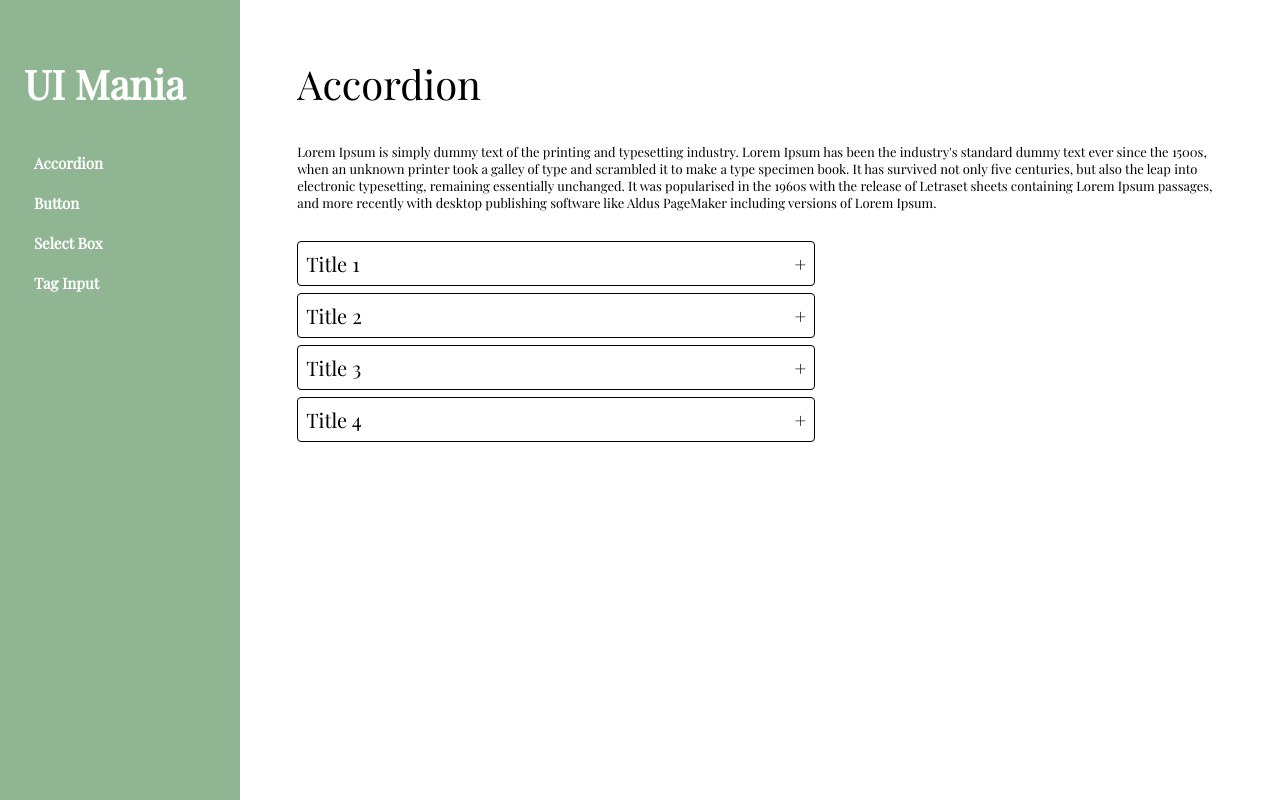
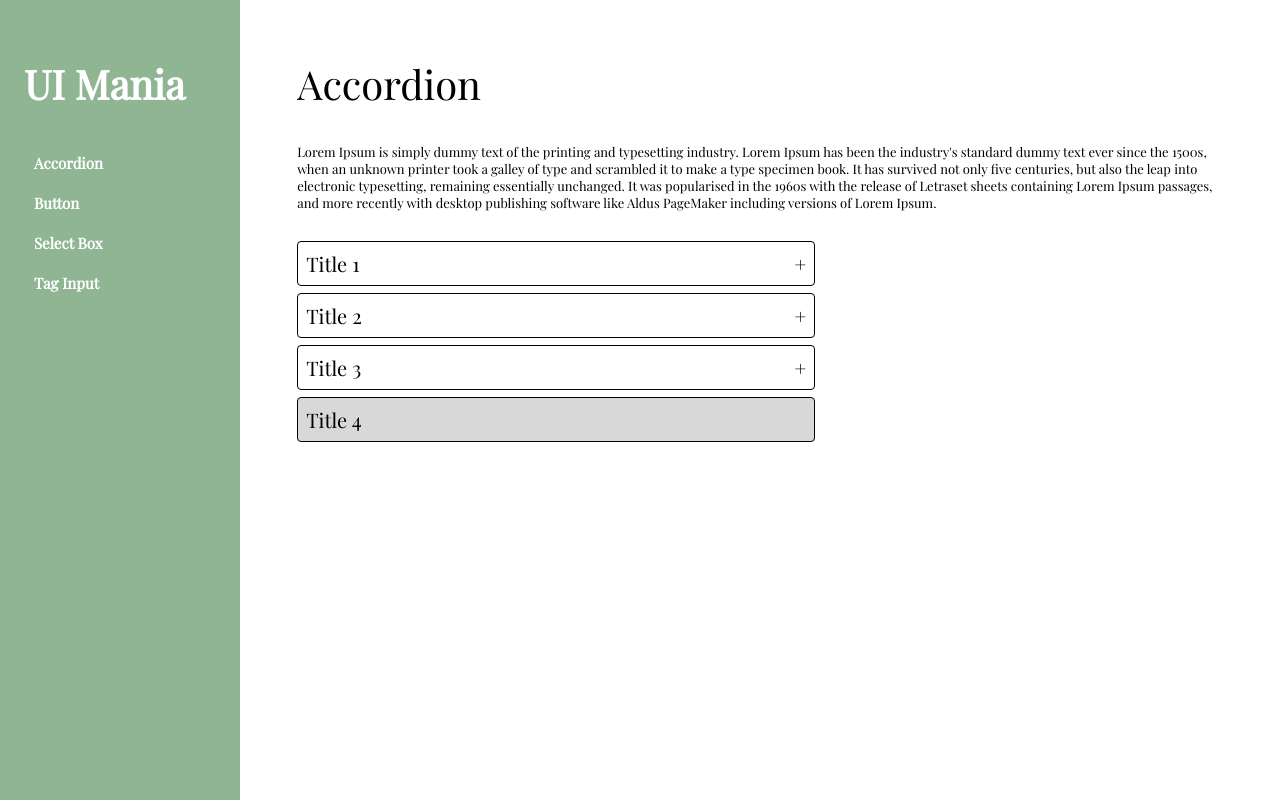
Before and after one commit to maniazurek/React-Custom-UI-Component-Library, a React (Create React App) app: page /accordion in a window 1280 px wide. Built offline with nearby package versions, Linux system fonts and the light colour scheme.

Commit message:
added accordion component

```diff
--- a/src/components-UI/AccordionUI.js
+++ b/src/components-UI/AccordionUI.js
@@ -15,10 +15,14 @@ const AccordionUI = ({ accordionData }) => {
     <div>
       {accordionData.map((accordion, event) => (
         <div>
-          <AccordionTitle onClick={() => onAccordionToggle(event)}>
-            <div>{accordion.title}</div>
-            <span>{isOpen === event ? "-" : "+"}</span>
-          </AccordionTitle>
+          {accordion.disabled === "false" ? (
+            <AccordionTitle onClick={() => onAccordionToggle(event)}>
+              <div>{accordion.title}</div>
+              <span>{isOpen === event ? "-" : "+"}</span>
+            </AccordionTitle>
+          ) : (
+            <AccordionTitleDisabled>{accordion.title}</AccordionTitleDisabled>
+          )}
           {isOpen === event && (
             <AccordionDescriptionOpen>
               {accordion.description}
@@ -43,6 +47,20 @@ const AccordionTitle = styled.div`
   margin-bottom: 7px;
 `;
 
+const AccordionTitleDisabled = styled.div`
+  font-size: 20px;
+  border: 1px solid #000;
+  border-radius: 4px;
+  padding: 8px;
+  width: 500px;
+  display: flex;
+  justify-content: space-between;
+  cursor: pointer;
+  margin-top: 7px;
+  margin-bottom: 7px;
+  background-color: #d8d8d8;
+`;
+
 const AccordionDescriptionOpen = styled.div`
   font-size: 12px;
   border: 1px solid #000;
--- a/src/utils/accordionData.js
+++ b/src/utils/accordionData.js
@@ -3,21 +3,25 @@ const accordionData = [
     title: "Title 1",
     description:
       "Lorem Ipsum is simply dummy text of the printing and typesetting industry. Lorem Ipsum has been the industry's standard dummy text ever since the 1500s, when an unknown printer took a galley of type and scrambled it to make a type specimen book. It has survived not only five centuries, but also the leap into electronic typesetting, remaining essentially unchanged. It was popularised in the 1960s with the release of Letraset sheets containing Lorem Ipsum passages, and more recently with desktop publishing software like Aldus PageMaker including versions of Lorem Ipsum.",
+    disabled: "false",
   },
   {
     title: "Title 2",
     description:
       "Lorem Ipsum is simply dummy text of the printing and typesetting industry. Lorem Ipsum has been the industry's standard dummy text ever since the 1500s, when an unknown printer took a galley of type and scrambled it to make a type specimen book. It has survived not only five centuries, but also the leap into electronic typesetting, remaining essentially unchanged. It was popularised in the 1960s with the release of Letraset sheets containing Lorem Ipsum passages, and more recently with desktop publishing software like Aldus PageMaker including versions of Lorem Ipsum.",
+    disabled: "false",
   },
   {
     title: "Title 3",
     description:
       "Lorem Ipsum is simply dummy text of the printing and typesetting industry. Lorem Ipsum has been the industry's standard dummy text ever since the 1500s, when an unknown printer took a galley of type and scrambled it to make a type specimen book. It has survived not only five centuries, but also the leap into electronic typesetting, remaining essentially unchanged. It was popularised in the 1960s with the release of Letraset sheets containing Lorem Ipsum passages, and more recently with desktop publishing software like Aldus PageMaker including versions of Lorem Ipsum.",
+    disabled: "false",
   },
   {
     title: "Title 4",
     description:
       "Lorem Ipsum is simply dummy text of the printing and typesetting industry. Lorem Ipsum has been the industry's standard dummy text ever since the 1500s, when an unknown printer took a galley of type and scrambled it to make a type specimen book. It has survived not only five centuries, but also the leap into electronic typesetting, remaining essentially unchanged. It was popularised in the 1960s with the release of Letraset sheets containing Lorem Ipsum passages, and more recently with desktop publishing software like Aldus PageMaker including versions of Lorem Ipsum.",
+    disabled: "true",
   },
 ];
 
```
